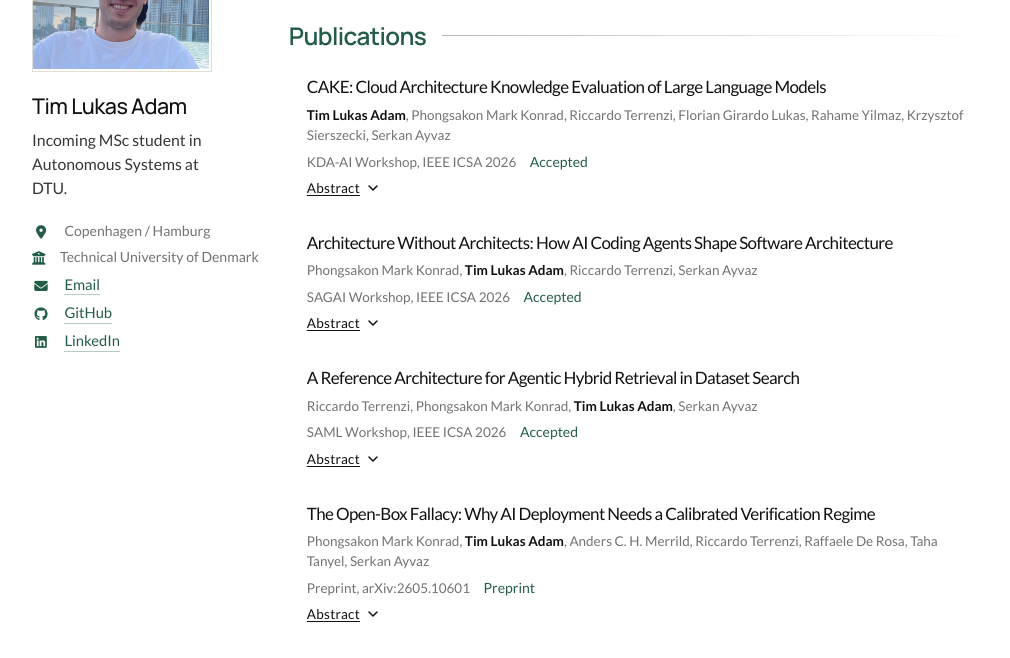
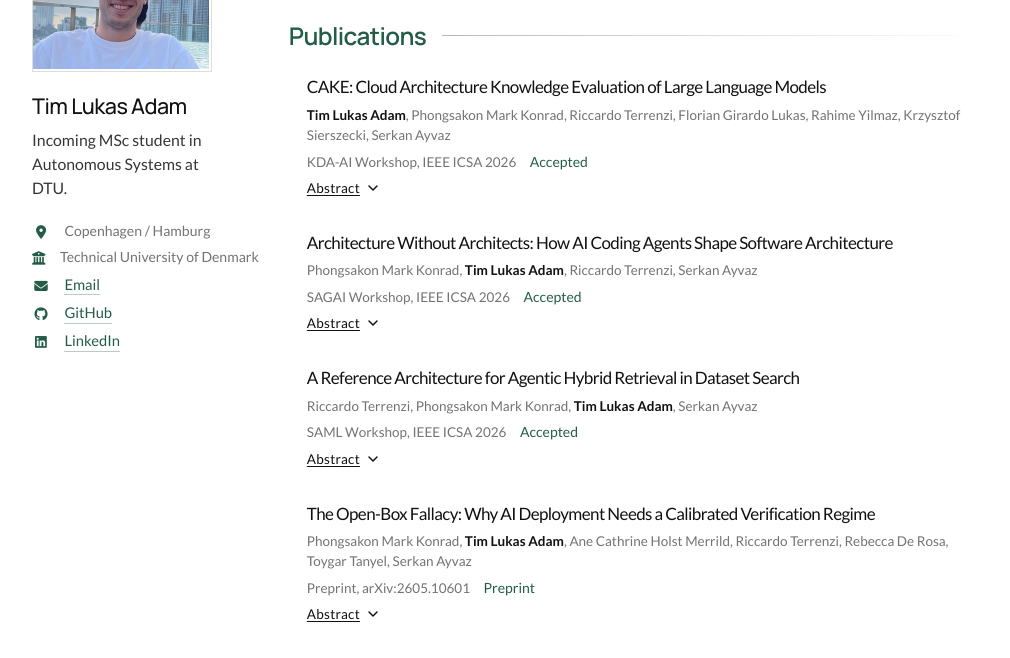
Before and after one commit to timadam03/timadam03.github.io, a Jekyll site: the page built from _pages/about.md, in a window 1280 px wide and 900 px high, scrolled down 509 px. Shown: the part 153-811 px from the top of the window, without its empty margins (128-1138 px from the left). Built offline with Jekyll 4.4.1, drawn with Linux system fonts in a browser that asks for light colours.

Commit message:
Correct publication author names

```diff
--- a/_pages/about.md
+++ b/_pages/about.md
@@ -42,7 +42,7 @@ comments: false
     <a class="paper-card-hitbox" href="/files/cake-paper.pdf" aria-label="Open CAKE paper PDF"></a>
     <h3 class="paper-title">CAKE: Cloud Architecture Knowledge Evaluation of Large Language Models</h3>
     <div class="paper-meta-line">
-      <span class="paper-authors"><strong>Tim Lukas Adam</strong>, Phongsakon Mark Konrad, Riccardo Terrenzi, Florian Girardo Lukas, Rahame Yilmaz, Krzysztof Sierszecki, Serkan Ayvaz</span>
+      <span class="paper-authors"><strong>Tim Lukas Adam</strong>, Phongsakon Mark Konrad, Riccardo Terrenzi, Florian Girardo Lukas, Rahime Yilmaz, Krzysztof Sierszecki, Serkan Ayvaz</span>
     </div>
     <div class="paper-meta-line">
       <span class="paper-venue">KDA-AI Workshop, IEEE ICSA 2026</span>
@@ -105,7 +105,7 @@ comments: false
     <a class="paper-card-hitbox" href="https://arxiv.org/pdf/2605.10601" aria-label="Open The Open-Box Fallacy paper PDF"></a>
     <h3 class="paper-title">The Open-Box Fallacy: Why AI Deployment Needs a Calibrated Verification Regime</h3>
     <div class="paper-meta-line">
-      <span class="paper-authors">Phongsakon Mark Konrad, <strong>Tim Lukas Adam</strong>, Anders C. H. Merrild, Riccardo Terrenzi, Raffaele De Rosa, Taha Tanyel, Serkan Ayvaz</span>
+      <span class="paper-authors">Phongsakon Mark Konrad, <strong>Tim Lukas Adam</strong>, Ane Cathrine Holst Merrild, Riccardo Terrenzi, Rebecca De Rosa, Toygar Tanyel, Serkan Ayvaz</span>
     </div>
     <div class="paper-meta-line">
       <span class="paper-venue">Preprint, arXiv:2605.10601</span>
```
